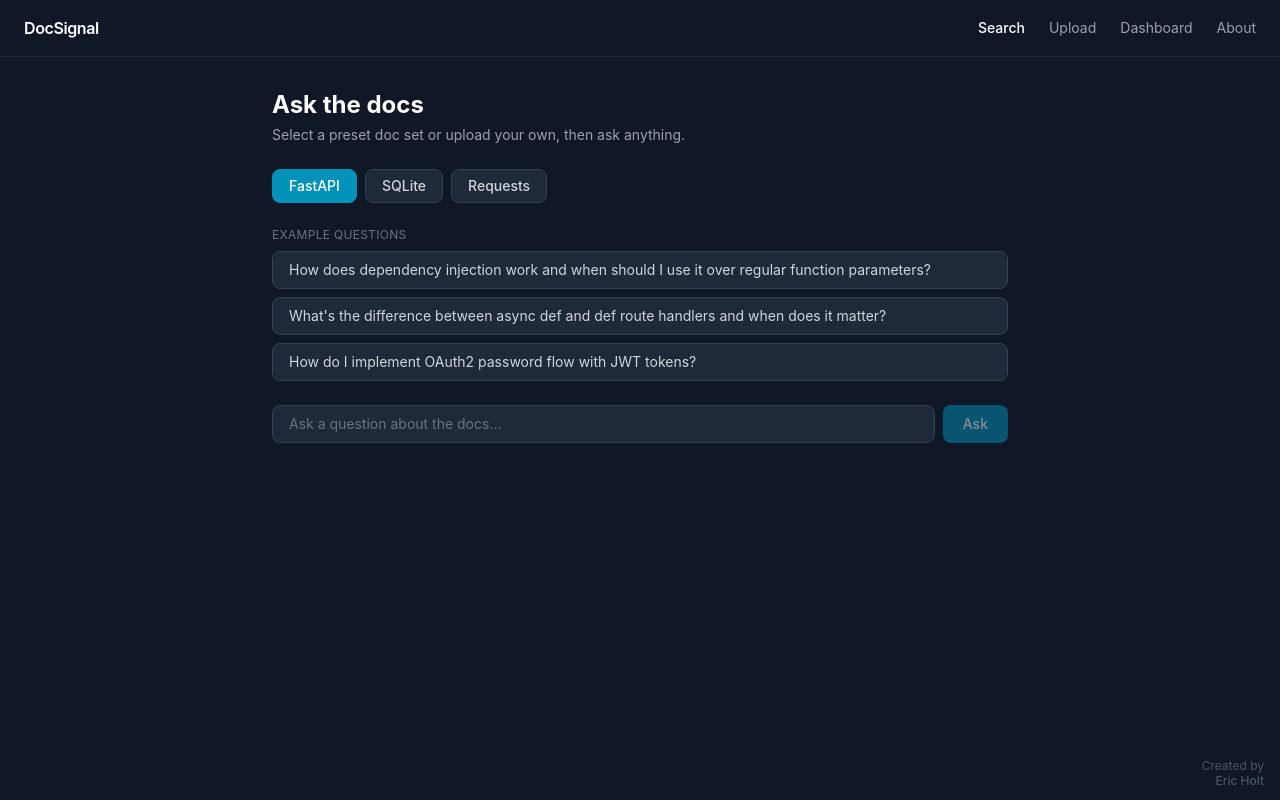
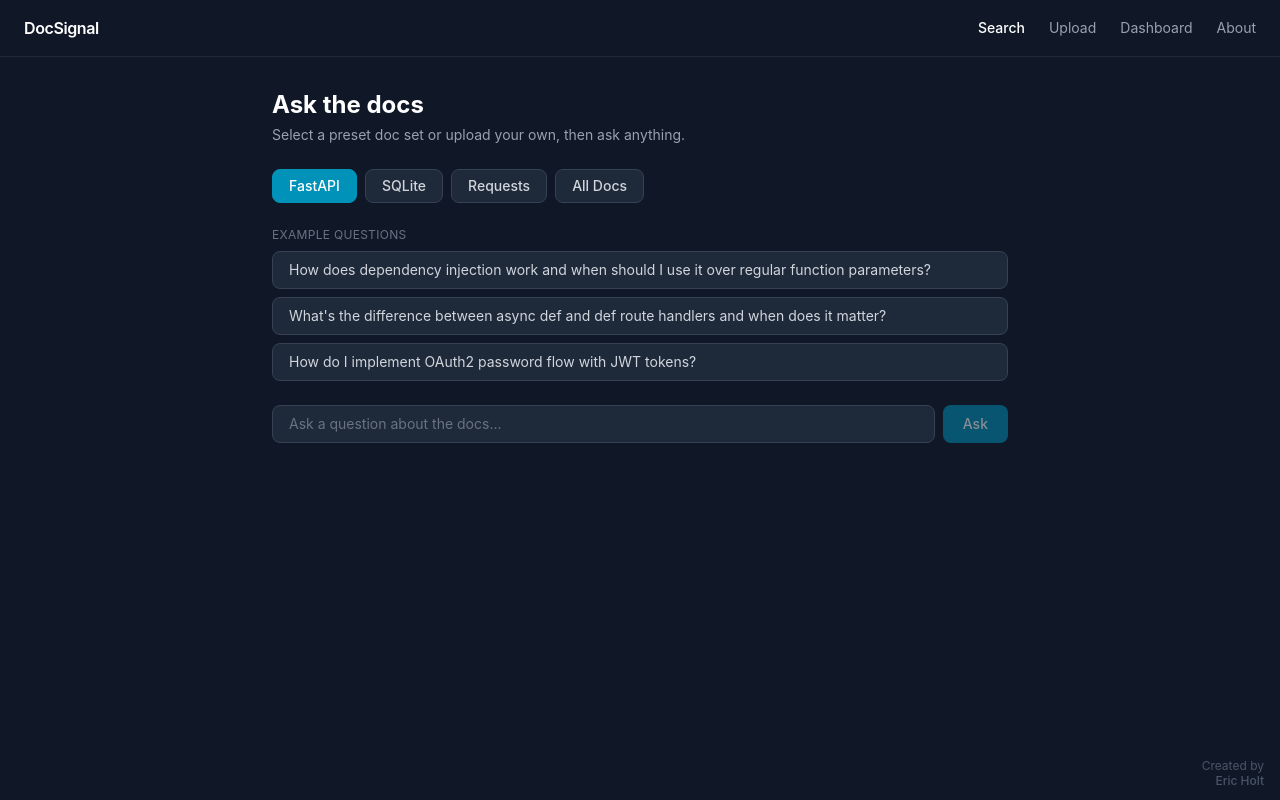
Before and after one commit to eholt723/docsignal, a React (Vite) app in the folder frontend/: page / in a window 1280 px wide. Built offline with nearby package versions, Linux system fonts and the light colour scheme.

Commit message:
add All Docs preset option to search across custom uploads

```diff
--- a/frontend/src/components/PresetBar.jsx
+++ b/frontend/src/components/PresetBar.jsx
@@ -3,6 +3,7 @@
     { key: "fastapi", label: "FastAPI" },
     { key: "sqlite", label: "SQLite" },
     { key: "requests", label: "Requests" },
+    { key: null, label: "All Docs" },
   ];
 
   return (
```
